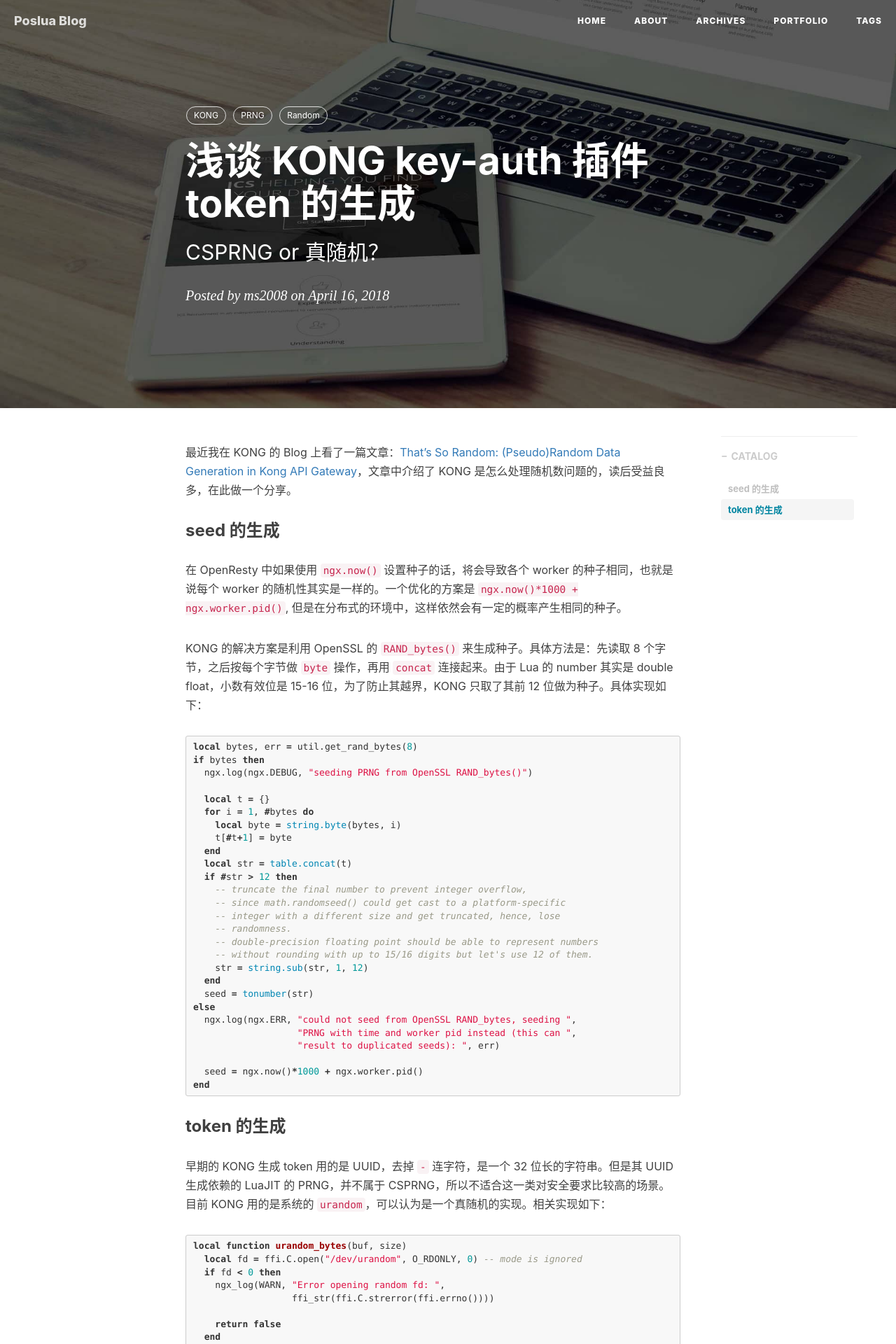
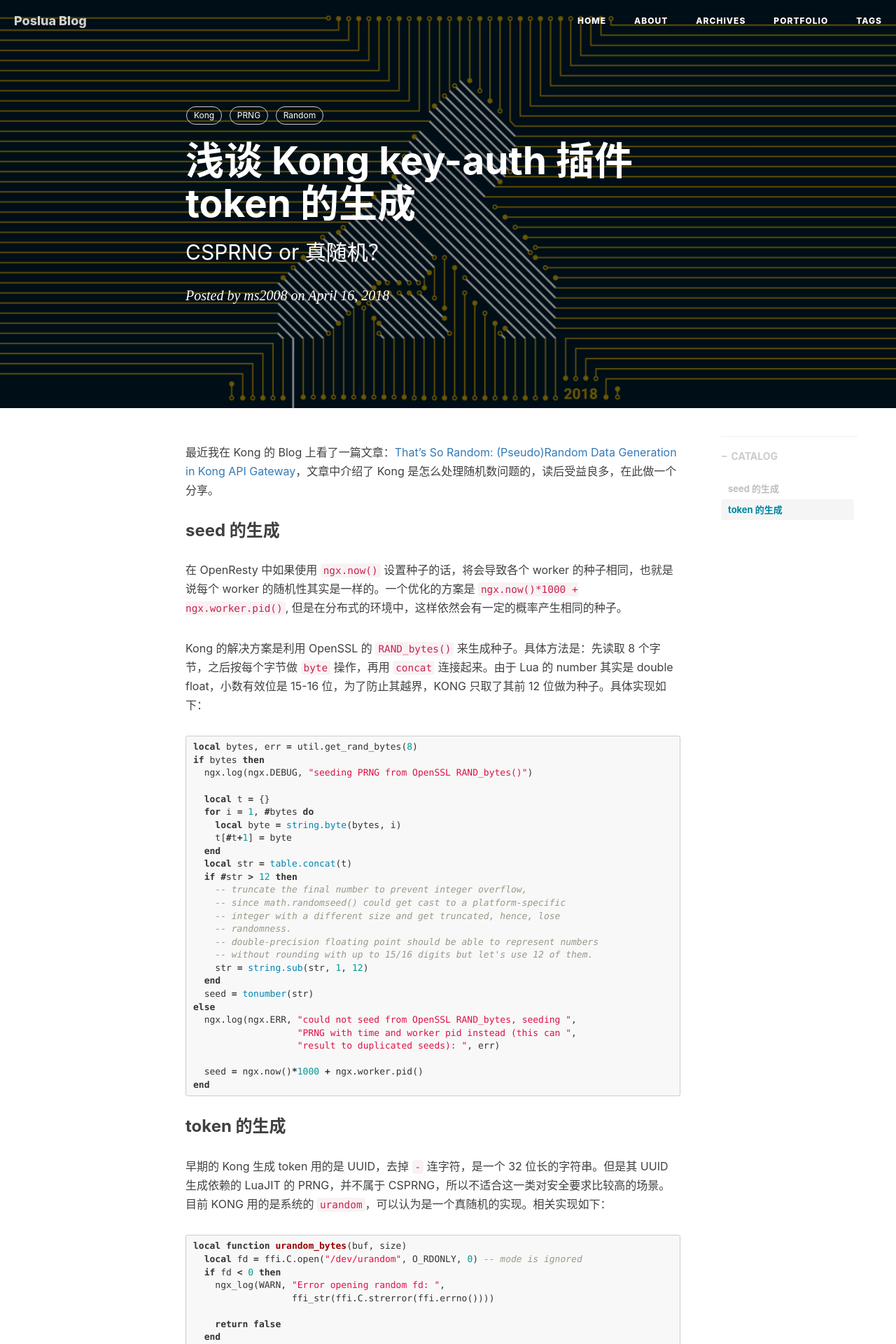
Before and after one commit to ms2008/ms2008.github.io, a Jekyll site: the page built from _posts/2018-04-16-kong-token.md, in a window 1280 px wide. Shown: the top 1920 px of the page at 70% size. Built offline with Jekyll 4.4.1, drawn with Linux system fonts in a browser that asks for light colours; nearby versions of some CDN libraries; comment, search, counter and statistics services are not loaded; some of the changed text lies outside the part shown.

Commit message:
add new post about kong plugin

````diff
--- a/_posts/2018-04-16-kong-token.md
+++ b/_posts/2018-04-16-kong-token.md
@@ -1,24 +1,24 @@
 ---
 layout:     post
-title:      浅谈 KONG key-auth 插件 token 的生成
+title:      浅谈 Kong key-auth 插件 token 的生成
 subtitle:   CSPRNG or 真随机？
 date:       2018-04-16
 author:     ms2008
-header-img: img/post-bg-rwd.jpg
+header-img: img/post-bg-kongtribuitor-shirt.png
 catalog:    true
 tags:
-    - KONG
+    - Kong
     - PRNG
     - Random
 ---
 
-最近我在 KONG 的 Blog 上看了一篇文章：[That’s So Random: (Pseudo)Random Data Generation in Kong API Gateway][1]，文章中介绍了 KONG 是怎么处理随机数问题的，读后受益良多，在此做一个分享。
+最近我在 Kong 的 Blog 上看了一篇文章：[That’s So Random: (Pseudo)Random Data Generation in Kong API Gateway][1]，文章中介绍了 Kong 是怎么处理随机数问题的，读后受益良多，在此做一个分享。
 
 ### seed 的生成
 
 在 OpenResty 中如果使用 `ngx.now()` 设置种子的话，将会导致各个 worker 的种子相同，也就是说每个 worker 的随机性其实是一样的。一个优化的方案是 `ngx.now()*1000 + ngx.worker.pid()`, 但是在分布式的环境中，这样依然会有一定的概率产生相同的种子。
 
-KONG 的解决方案是利用 OpenSSL 的 `RAND_bytes()` 来生成种子。具体方法是：先读取 8 个字节，之后按每个字节做 `byte` 操作，再用 `concat` 连接起来。由于 Lua 的 number 其实是 double float，小数有效位是 15-16 位，为了防止其越界，KONG 只取了其前 12 位做为种子。具体实现如下：
+Kong 的解决方案是利用 OpenSSL 的 `RAND_bytes()` 来生成种子。具体方法是：先读取 8 个字节，之后按每个字节做 `byte` 操作，再用 `concat` 连接起来。由于 Lua 的 number 其实是 double float，小数有效位是 15-16 位，为了防止其越界，KONG 只取了其前 12 位做为种子。具体实现如下：
 
 ```lua
 local bytes, err = util.get_rand_bytes(8)
@@ -52,7 +52,7 @@
 
 ### token 的生成
 
-早期的 KONG 生成 token 用的是 UUID，去掉 `-` 连字符，是一个 32 位长的字符串。但是其 UUID 生成依赖的 LuaJIT 的 PRNG，并不属于 CSPRNG，所以不适合这一类对安全要求比较高的场景。目前 KONG 用的是系统的 `urandom`，可以认为是一个真随机的实现。相关实现如下：
+早期的 Kong 生成 token 用的是 UUID，去掉 `-` 连字符，是一个 32 位长的字符串。但是其 UUID 生成依赖的 LuaJIT 的 PRNG，并不属于 CSPRNG，所以不适合这一类对安全要求比较高的场景。目前 KONG 用的是系统的 `urandom`，可以认为是一个真随机的实现。相关实现如下：
 
 ```lua
 local function urandom_bytes(buf, size)
@@ -88,9 +88,9 @@
 end
 ```
 
-但是这样有个缺点就是会阻塞 worker，至于为什么不用性能更好的 OpenSSL’s CSPRNG。KONG 也给出了解释：
+但是这样有个缺点就是会阻塞 worker，至于为什么不用性能更好的 OpenSSL’s CSPRNG。Kong 也给出了解释：
 
 - 目前 OpenSSL’s RNG 的被发现有一些缺陷，可能会在未来修复。当下对于 KONG 来说，使用内核的 CSPRNG 无疑是最好的选择。
-- 生成 token 的动作由 KONG admin 发起，并不会很频繁，而且阻塞时间很短是可以接受的。
+- 生成 token 的动作由 Kong admin 发起，并不会很频繁，而且阻塞时间很短是可以接受的。
 
 [1]: https://konghq.com/blog/pseudorandom-data-generation-in-kong-api-gateway/
````
Also changed, not shown: _posts/2018-04-04-kong-rate-limiting.md (+6 -6 lines), _posts/2018-05-14-kong-plugin-load.md (added, +95 -0 lines), img/in-post/mermaid.md (added, +39 -0 lines), img/in-post/kong-plugin-lifetime.png (added), img/in-post/kong-plugin-policy.png (added), img/in-post/kong-plugin-priority.png (added), img/post-bg-kongtribuitor-shirt.png (added).
